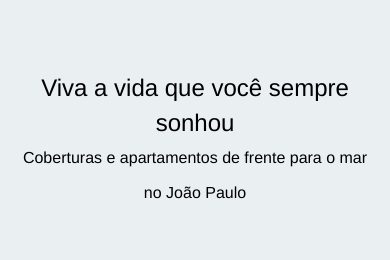
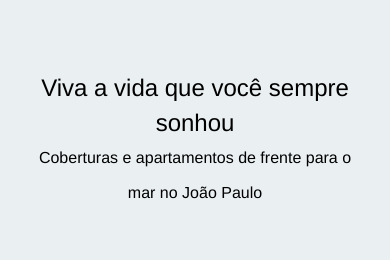
Before and after one commit to julianamacape/portfolio4, a plain HTML site: page index.html in a window 390 px wide. Shown: the part 583-843 px from the top of the page. Drawn offline with Linux system fonts and the light colour scheme.

Commit message:
margin fix

```diff
--- a/css/style.css
+++ b/css/style.css
@@ -585,10 +585,7 @@ footer {
         position: relative;
         top: 50%;
         transform: translateY(-50%);
-    }
-
-    .one-text h2, .one-text p {
-        padding: 0 20px;
+        margin: 0 30px;
     }
 
     .final {
```
